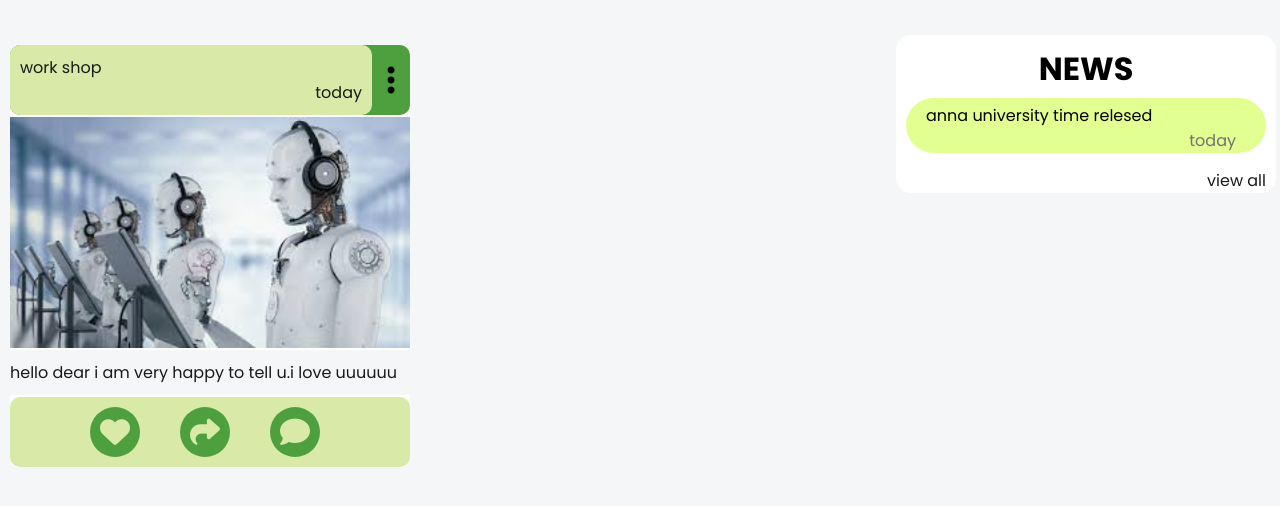
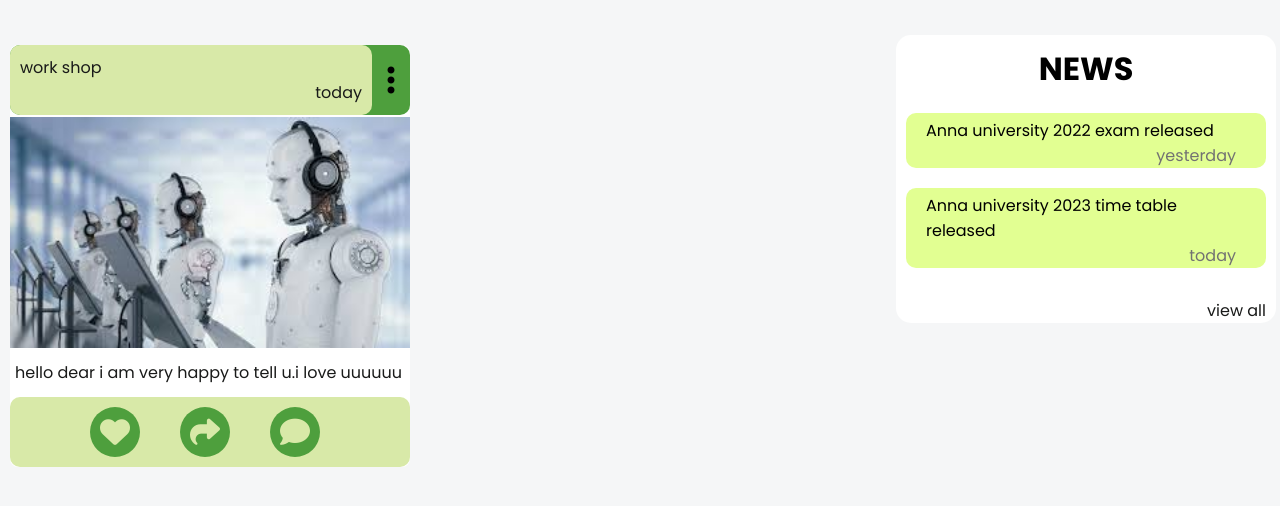
Before and after one commit to nithigd5/students-community, a PHP site: page /views/home.html in a window 1280 px wide. Shown: the part 65-571 px from the top of the page. Run offline with PHP 8.4, Linux system fonts and the light colour scheme; some libraries are stand-ins or nearby versions.

Commit message:
Phase 1 Completed

```diff
--- a/assets/css/home.css
+++ b/assets/css/home.css
@@ -134,7 +134,7 @@
         .news {
             display: flex;
             flex-direction: column;
-            gap: 5px;
+            gap: 20px;
             border-radius: 15px;
             background-color: white;
             width: max-content;
@@ -146,7 +146,7 @@
             display: flex;
             background-color: #E2FF92;
             flex-direction: column;
-            border-radius: 40px;
+            border-radius: 10px;
             height: max-content;
             width: 320px;
             justify-content: center;
@@ -189,7 +189,7 @@
         }
 
         /* event updates */
-        .updates {
+        .posts {
             background-color: transparent;
             display: grid;
             grid-template-columns: 1fr 1fr;
@@ -260,7 +260,8 @@
         }
         .body-desc{
             color:var(--text);
-            background-color: #f5f6f7;
+            background-color: #ffff;
+            padding: 5px;
             padding-top: 10px;
             padding-bottom: 10px;
         }
--- a/assets/javascript/main.js
+++ b/assets/javascript/main.js
@@ -0,0 +1,39 @@
+
+function renderPosts(posts){
+    let postParent = document.getElementById("posts");
+    posts = posts.map(post=>{
+        return (
+            `<div class="updt-elem">
+            <div class="elem-top">
+                <div class="utitle">
+                    <p>${post.title}</p>
+                    <p class="utime">${post.date}</p>
+                </div>
+                <div class="post-menu">
+                    <i class="fa-solid fa-ellipsis-vertical fa-2xl"></i>
+                </div>
+            </div>
+            <div class="body-img">
+                <img src="${post.image}">
+            </div>
+            <p class="body-desc">${post.description}</p>
+            <div class="elem-bottom">
+                <a href="#" class="b-elem"><i class="fa-solid fa-heart post-interaction"></i></a>
+                <a href="#" class="b-elem"><i class="fa-solid fa-share post-interaction"></i></a>
+                <a href="#" class="b-elem"><i class="fa-solid fa-comment post-interaction"></i></a>
+            </div>
+        </div>`
+        )
+    })
+    postParent.innerHTML = posts.join("").toString();
+}
+
+window.onload = ()=>{
+    fetch("/post/getAllPost", { method: 'GET', headers:{
+        'Content-Type': 'application/json',
+        'Accept': 'application/json',
+    }}).then(res => res.json())
+    .then(posts=>{
+        renderPosts(posts);
+    }).catch(err=>console.error(err));
+};
--- a/config/session.js
+++ b/config/session.js
@@ -2,10 +2,6 @@ const sessionConfig = {   		//Usuage
     secret: 'cse@nsit.edu.in',
     resave: false,
     saveUninitialized: true,
-    cookie: {
-        // secure: true,
-        maxAge: 7200000,
-    }
 }
 
 module.exports = {sessionConfig};
--- a/models/database/post.js
+++ b/models/database/post.js
@@ -20,8 +20,7 @@ async function getAllPost(){
   let query = `SELECT *from posts`;
   try{
     let res = await executeQuery(query);
-    // console.log(res[0]);
-    return res[0];
+    return res;
 
   }catch(e){
     console.log(e.message);
--- a/routes/authenciate.js
+++ b/routes/authenciate.js
@@ -3,7 +3,7 @@ const router = express.Router()
 const { getUser }  = require('../models/database/student');
 
 router.use('/',async (req, res, next) => {
-    // console.log(req.session.id);
+    console.log(req.session.id);
     let session = req.session;
     if(session.userID && session.name && session.email){
         let user = await getUser(req.session.userID);
--- a/routes/post.js
+++ b/routes/post.js
@@ -5,6 +5,7 @@ const multer  = require('multer')
 const upload = multer({ dest: 'uploads/' })
 var fs = require('fs')
 const authenticate = require('./authenciate');
+const path = require('path');
 
 router.use('/', authenticate);
 
@@ -20,6 +21,11 @@ router.get("/",(req, res)=>{
 router.post("/", upload.single('image'), (req, res)=>{
     console.log(req.file);
     let registerData = req.body;
+    let file = req.file.path;
+    let ext = path.extname(req.file.originalname);
+    fs.renameSync(file, file+ext);
+    registerData.image = file+ext;
+    registerData.userID = req.session.userID;
     uploadPost(registerData, (postID)=>{
         if(postID){
             console.log("Posted Successfull");
--- a/server.js
+++ b/server.js
@@ -11,6 +11,7 @@ app.use(userSession);
 const port = 80;
 
 app.use("/assets",express.static("assets"));
+app.use("/uploads",express.static("uploads"));
 
 // Routes are handled here.
 app.use("/register", register);
--- a/views/home.html
+++ b/views/home.html
@@ -3,6 +3,7 @@
 
 <head>
     <title>Home</title>
+    <script src="/assets/javascript/main.js" ></script>
     <link href="/assets/css/style.css" rel="stylesheet">
     <link rel="stylesheet" href="https://cdnjs.cloudflare.com/ajax/libs/font-awesome/6.1.1/css/all.min.css"
         integrity="sha512-KfkfwYDsLkIlwQp6LFnl8zNdLGxu9YAA1QvwINks4PhcElQSvqcyVLLD9aMhXd13uQjoXtEKNosOWaZqXgel0g=="
@@ -19,7 +20,7 @@
         </div>
     </div>
     <div class="containers">
-        <div class="updates">
+        <div class="posts" id="posts">
             <div class="updt-elem">
                 <div class="elem-top">
                     <div class="utitle">
@@ -46,10 +47,13 @@
             <div class="news">
                 <h1 style="text-align: center;">NEWS</h1>
                 <div class="news-element">
-                    <div class="news-title">anna university time relesed</div>
+                    <div class="news-title">Anna university 2022 exam released</div>
+                    <div class="news-subtitle">yesterday</div>
+                </div>
+                <div class="news-element">
+                    <div class="news-title">Anna university 2023 time table released</div>
                     <div class="news-subtitle">today</div>
                 </div>
-
                 <a href="#" class="view-list">view all</a>
             </div>
             <!-- <div class="event">
--- a/views/register.html
+++ b/views/register.html
@@ -69,7 +69,7 @@
                 </div>
                 <br>
 
-                <a class="login-btn" href="#" onclick="validateForm()">Submit</a>
+                <button type="submit" class="login-btn" href="#" onclick="validateForm()">Submit</button>
             </form>
             <a class="login-btn-sm" href="/login">Login Instead</a>
         </div>
```
Also changed, not shown: models/database/student.js (+3 -4 lines), routes/login.js (+4 -4 lines), views/login.html (+4 -4 lines), uploads/572b700dbd6f4bc371204769cc115cc2.jpg (added), uploads/7057f5b4faa469a3406a7ae467c72898.jpg (added), uploads/af269fae18bf20e033e8cd2f073bbc33.jpg (added).
